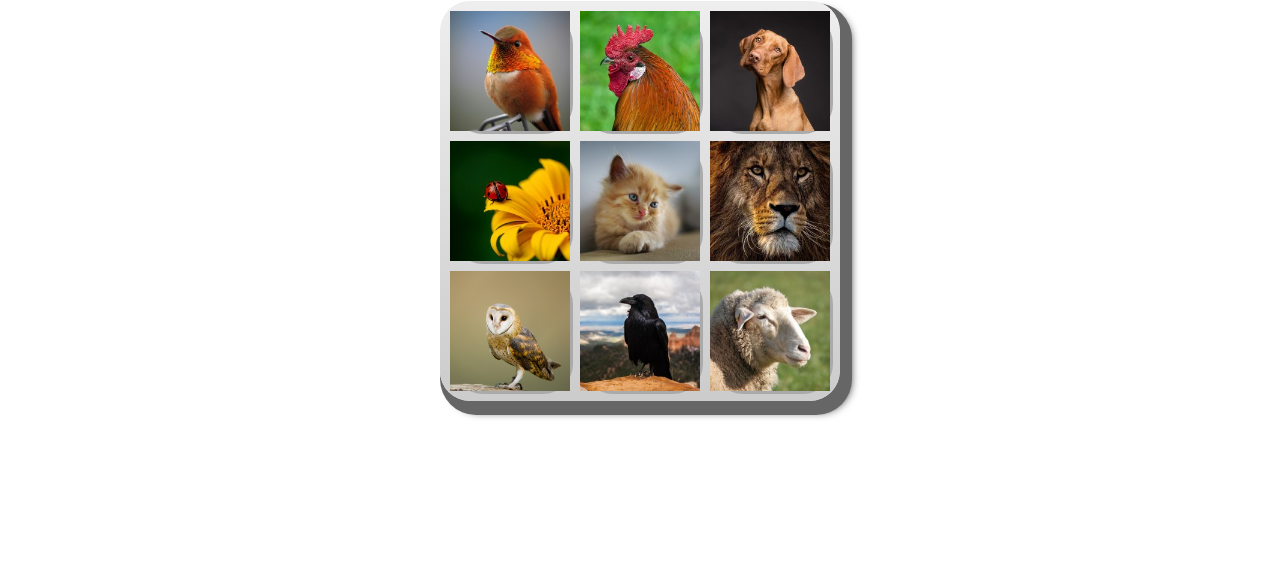
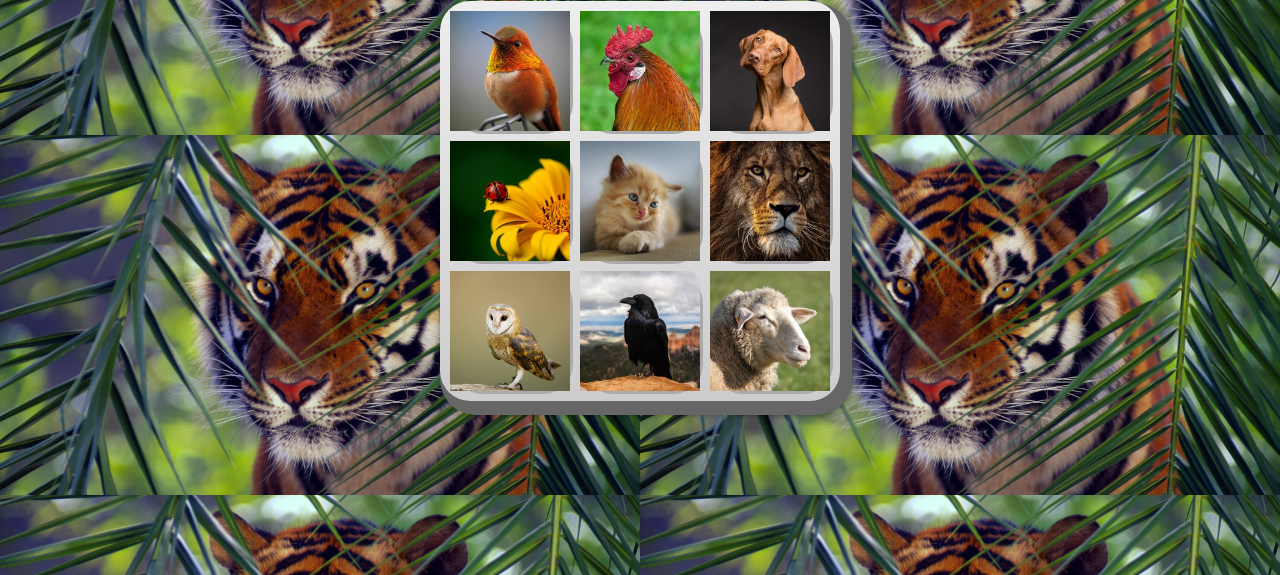
Before and after one commit to Edna2607/Sonidos-animales, a plain HTML site: page index.html in a window 1280 px wide. Shown: the part 225-800 px from the top of the page. Drawn offline with Linux system fonts and the light colour scheme; the site is published under a folder, as on GitHub Pages, so addresses that start at the root find nothing.

Commit message:
Update estilos.css

```diff
--- a/css/estilos.css
+++ b/css/estilos.css
@@ -8,7 +8,7 @@
 
 body {
   align-items: center;
-  background-image: url(/Img-animales/tiger.jpg);
+  background-image: url(../Img-animales/tiger.jpg);
   background-repeat:initial; /*se repite el fondo varias veces*/
   background-size: 50%;
 
```
